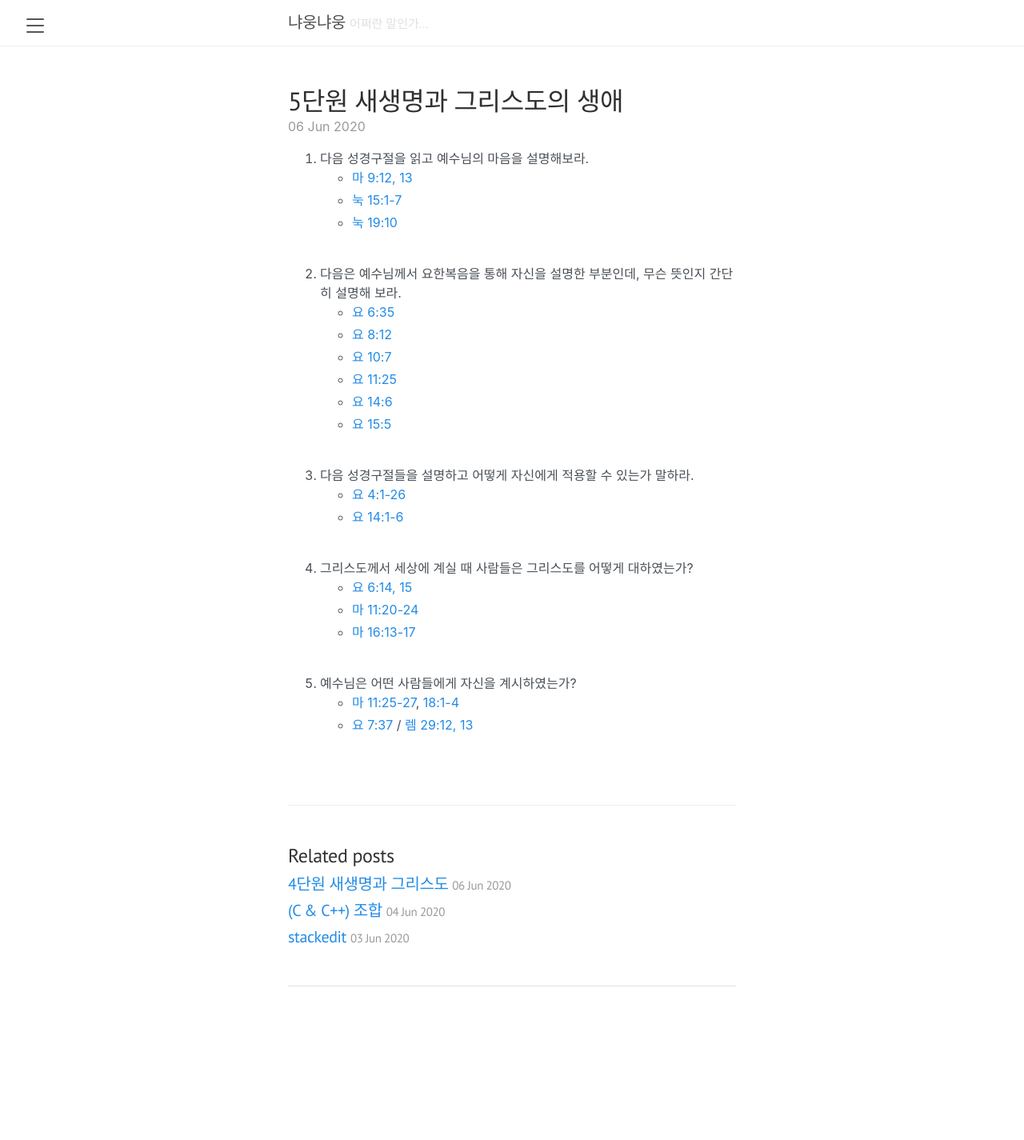
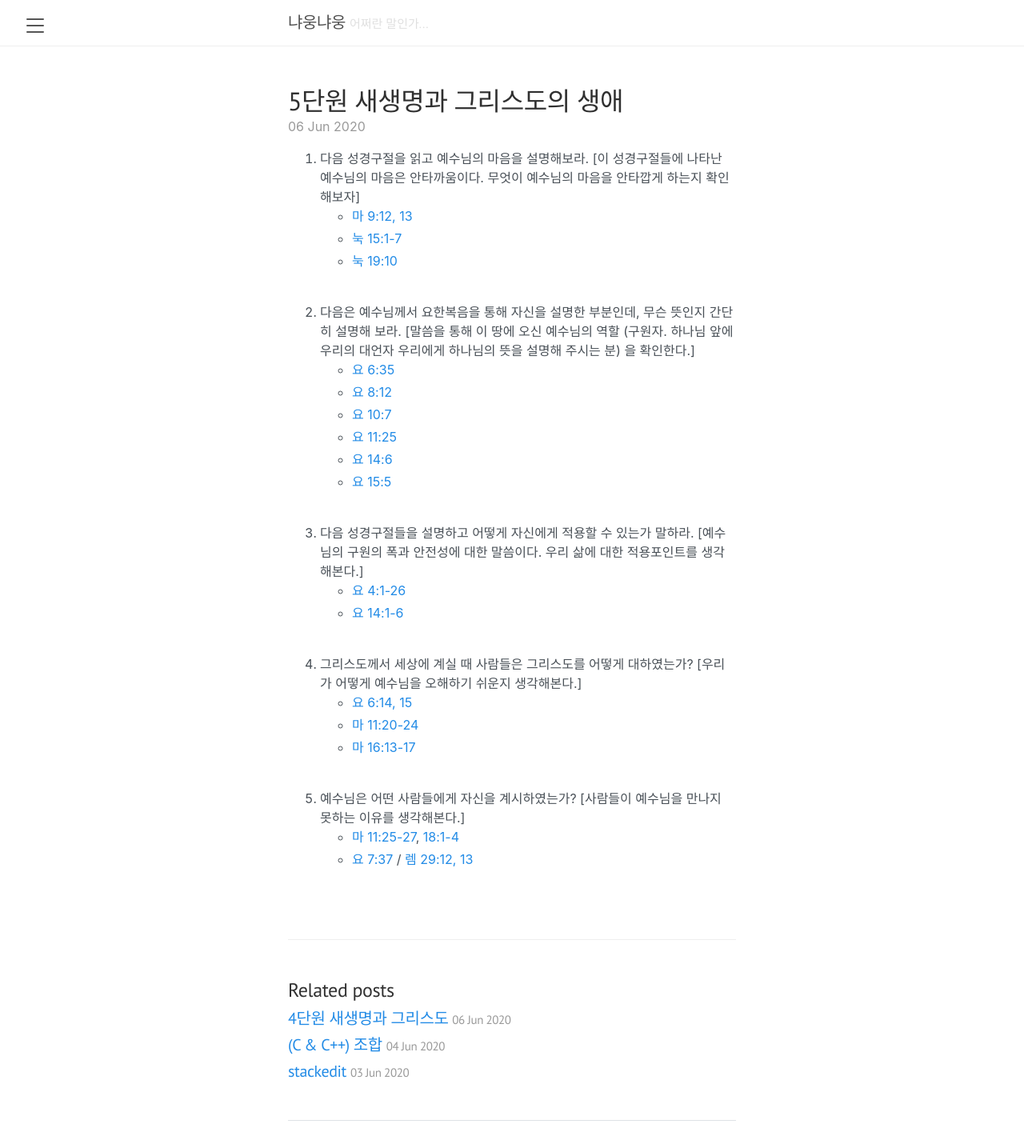
Before and after one commit to nyaooooong/nyaooooong.github.io, a Jekyll site: the page built from _posts/2020-06-06-5.md, in a window 1280 px wide. Shown: the whole page at 80% size. Built offline with Jekyll 4.4.1, drawn with Linux system fonts in a browser that asks for light colours; before the commit the page ends 1257 px from its top, so only the background shows below that.

Commit message:
_posts/2020-06-06-5.md updated from https://stackedit.io/

```diff
--- a/_posts/2020-06-06-5.md
+++ b/_posts/2020-06-06-5.md
@@ -8,11 +8,13 @@ tags: newlife-academy
 published: true
 ---
 1. 다음 성경구절을 읽고 예수님의 마음을 설명해보라.
+[이 성경구절들에 나타난 예수님의 마음은 안타까움이다. 무엇이 예수님의 마음을 안타깝게 하는지 확인해보자]
 - [마 9:12, 13](http://kcm.co.kr/bible/kor/Mat9.html)
 - [눅 15:1-7](http://kcm.co.kr/bible/kor/Luk15.html)
 - [눅 19:10](http://kcm.co.kr/bible/kor/Luk19.html)
 <br/><br/>
-2. 다음은 예수님께서 요한복음을 통해 자신을 설명한 부분인데, 무슨 뜻인지 간단히 설명해 보라.
+3. 다음은 예수님께서 요한복음을 통해 자신을 설명한 부분인데, 무슨 뜻인지 간단히 설명해 보라.
+[말씀을 통해 이  땅에  오신  예수님의  역할 (구원자. 하나님  앞에  우리의  대언자  우리에게  하나님의  뜻을  설명해  주시는  분) 을  확인한다.]
 - [요 6:35](http://kcm.co.kr/bible/kor/Joh6.html)
 - [요 8:12](http://kcm.co.kr/bible/kor/Joh8.html)
 - [요 10:7](http://kcm.co.kr/bible/kor/Joh10.html)
@@ -20,19 +22,22 @@ published: true
 - [요 14:6](http://kcm.co.kr/bible/kor/Joh14.html)
 - [요 15:5](http://kcm.co.kr/bible/kor/Joh15.html)
 <br/><br/>
-3. 다음 성경구절들을 설명하고 어떻게 자신에게 적용할 수 있는가 말하라.
+4. 다음 성경구절들을 설명하고 어떻게 자신에게 적용할 수 있는가 말하라.
+[예수님의 구원의 폭과 안전성에 대한 말씀이다. 우리 삶에 대한 적용포인트를 생각해본다.]
 - [요 4:1-26](http://kcm.co.kr/bible/kor/Joh4.html)
 - [요 14:1-6](http://kcm.co.kr/bible/kor/Joh14.html)
 <br/><br/>
-4. 그리스도께서 세상에 계실 때 사람들은 그리스도를 어떻게 대하였는가?
+5. 그리스도께서 세상에 계실 때 사람들은 그리스도를 어떻게 대하였는가?
+[우리가 어떻게 예수님을 오해하기 쉬운지 생각해본다.]
 - [요 6:14, 15](http://kcm.co.kr/bible/kor/Joh6.html)
 - [마 11:20-24](http://kcm.co.kr/bible/kor/Mat11.html)
 - [마 16:13-17](http://kcm.co.kr/bible/kor/Mat16.html)
 <br/><br/>
-5. 예수님은 어떤 사람들에게 자신을 계시하였는가?
+6. 예수님은 어떤 사람들에게 자신을 계시하였는가?
+[사람들이 예수님을 만나지 못하는 이유를 생각해본다.]
 - [마 11:25-27](http://kcm.co.kr/bible/kor/Mat11.html), [18:1-4](http://kcm.co.kr/bible/kor/Mat18.html)
 - [요 7:37](http://kcm.co.kr/bible/kor/Joh7.html) / [렘 29:12, 13](http://kcm.co.kr/bible/kor/Jer29.html)
 <br/><br/>
 <!--stackedit_data:
-eyJoaXN0b3J5IjpbNjYwOTU5ODY4XX0=
+eyJoaXN0b3J5IjpbNTM4NzM1NDE2LDY2MDk1OTg2OF19
 -->
```
